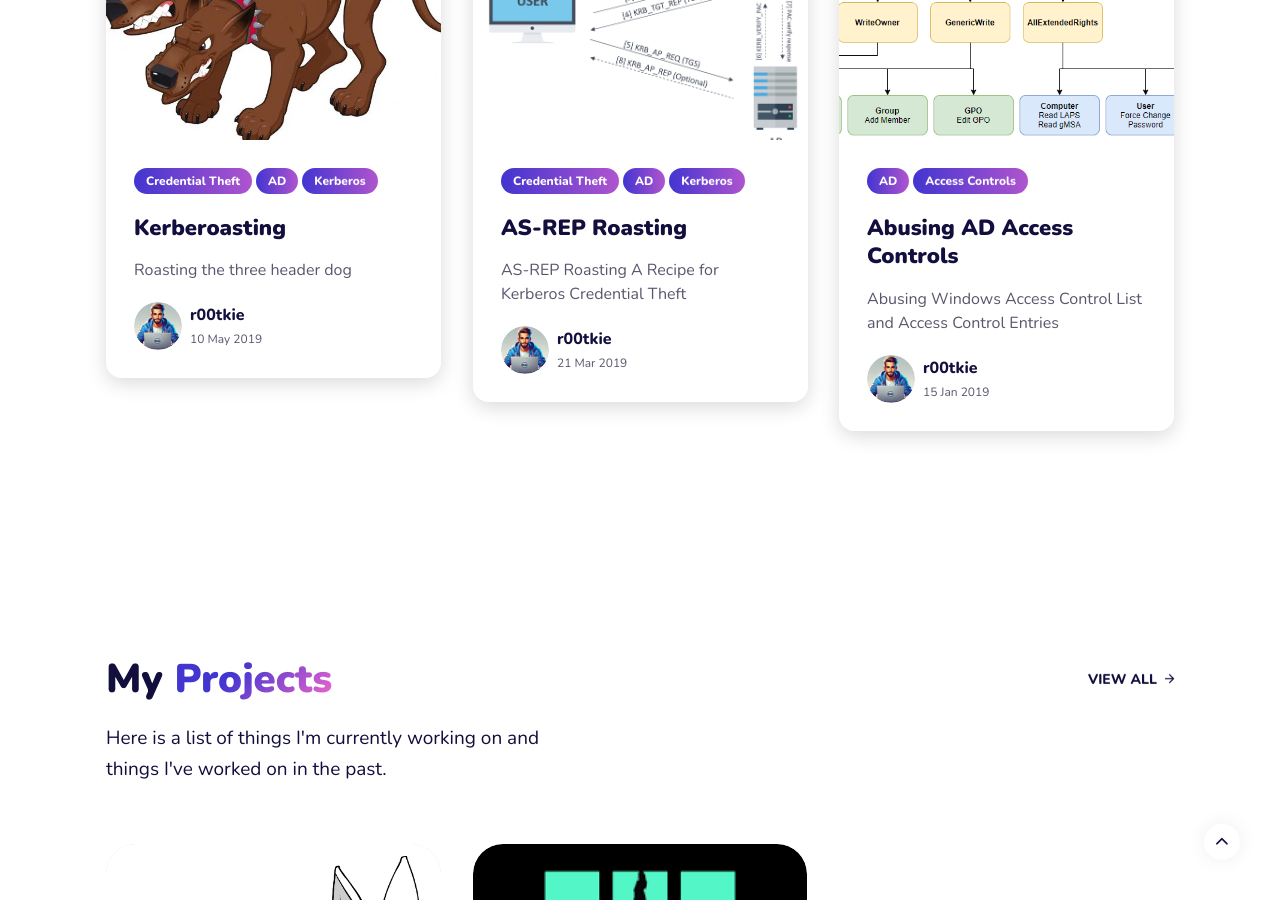
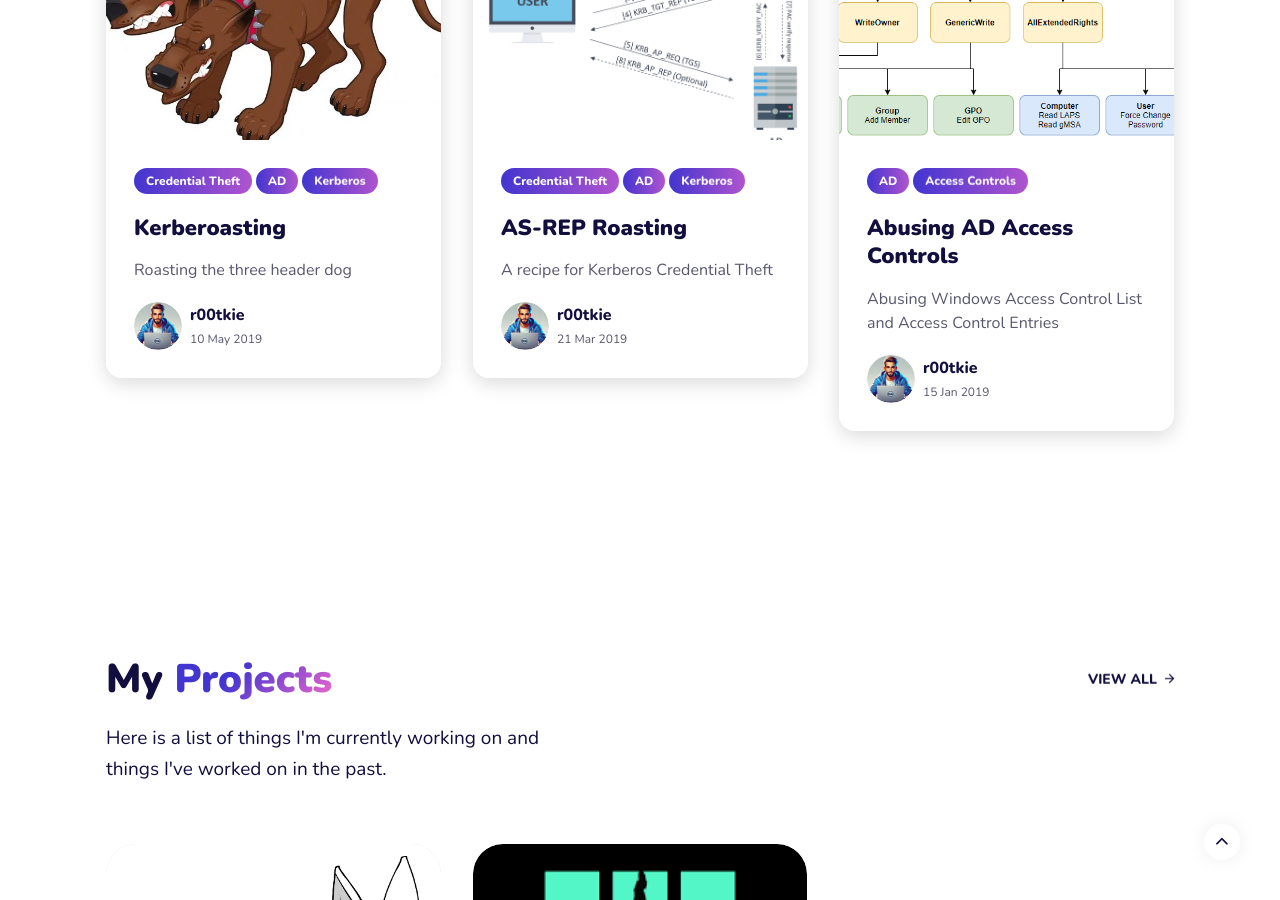
Before and after one commit to r00tkie/r00tkie.github.io, a Jekyll site: the page built from index.html, in a window 1280 px wide and 900 px high, scrolled down 1228 px. Built offline with Jekyll 4.4.1, drawn with Linux system fonts in a browser that asks for light colours.

```diff
--- a/_posts/2019-03-21-as-rep-roasting.md
+++ b/_posts/2019-03-21-as-rep-roasting.md
@@ -4,9 +4,9 @@
 layout: post
 tag: [Credential Theft, AD, Kerberos]
 excerpt: >-
-  AS-REP Roasting A Recipe for Kerberos Credential Theft
+  A recipe for Kerberos Credential Theft
 description: >-
-  AS-REP Roasting A Recipe for Kerberos Credential Theft
+  A recipe for Kerberos Credential Theft
 image: '/images/posts/as-rep/kerberos-authentication.png'
 thumb_image: '/images/posts/as-rep/kerberos-authentication.png'
 style: code
```
